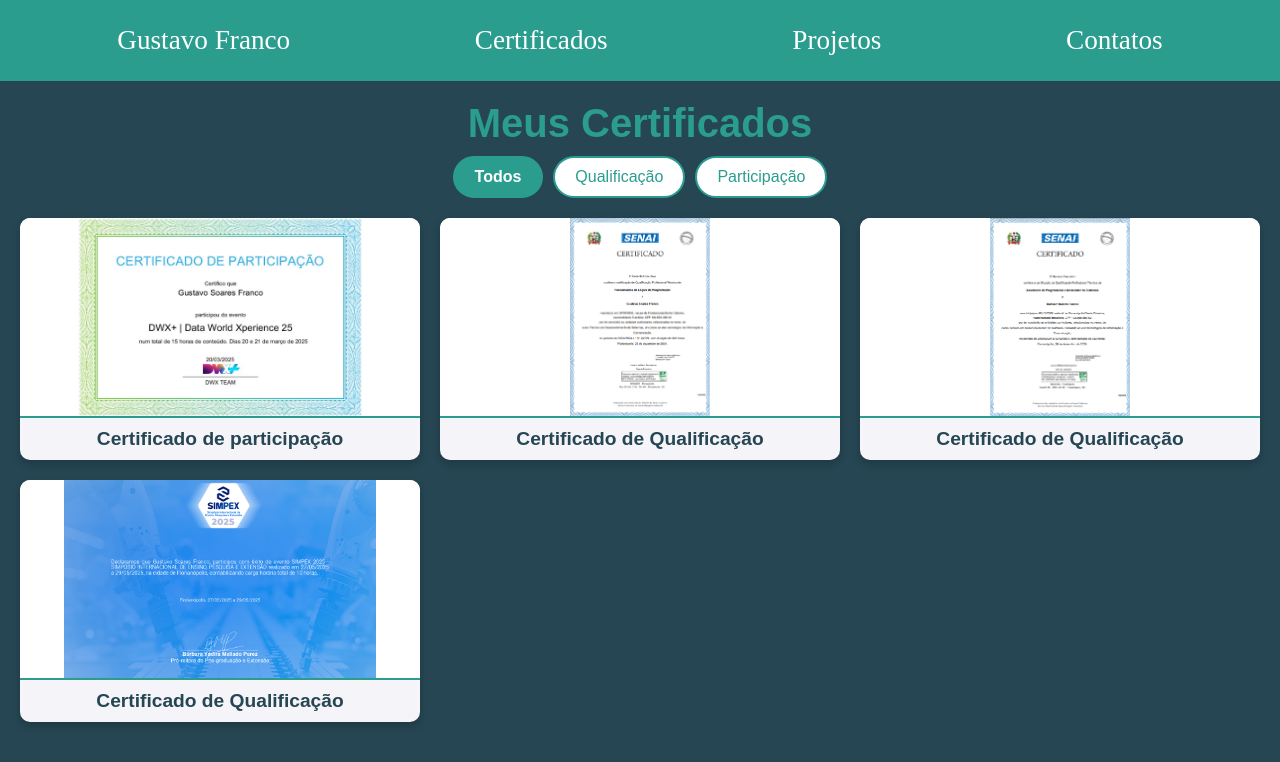
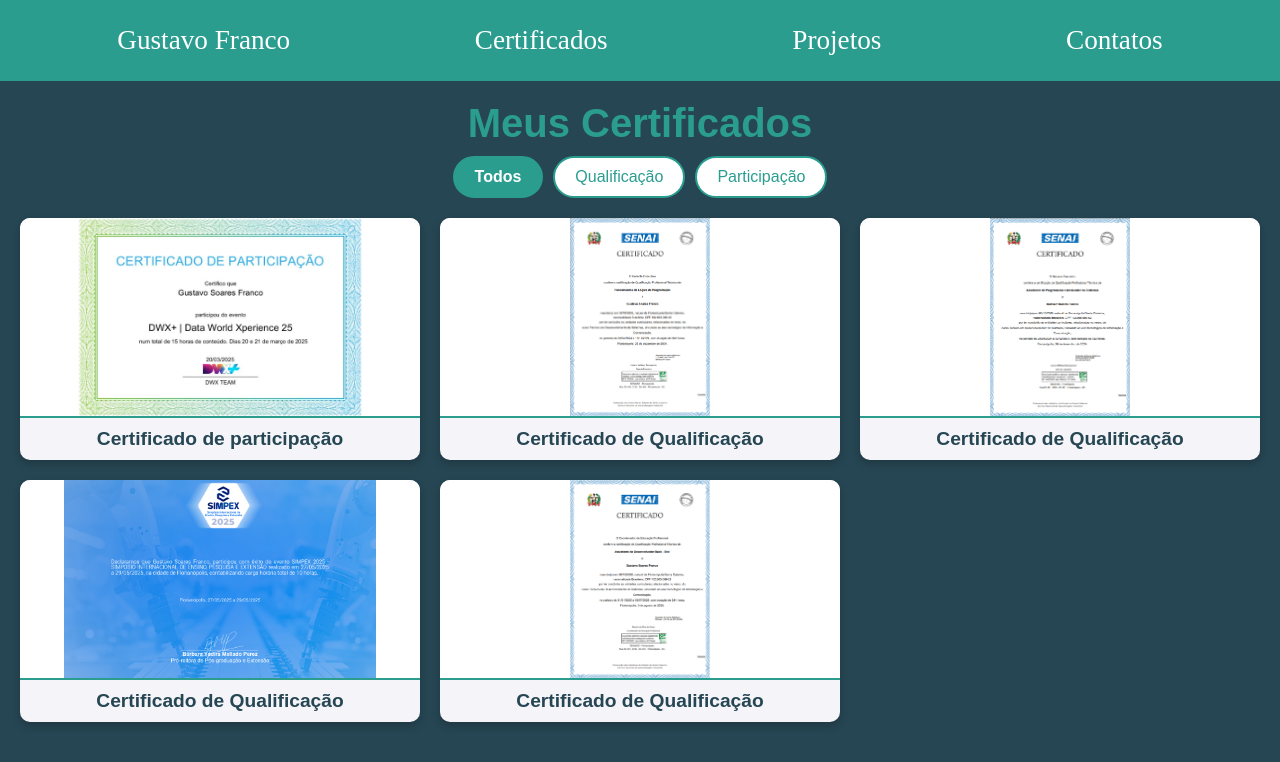
Before and after one commit to Gucrima/Portf-lioGustavo, a React (Vite) app in the folder PortifolioGustavo/: page /Certificados in a window 1280 px wide. Shown: the top 762 px of the page. Built offline with nearby package versions, Linux system fonts and the light colour scheme.

Commit message:
update port

```diff
--- a/PortifolioGustavo/src/pages/Certificados.jsx
+++ b/PortifolioGustavo/src/pages/Certificados.jsx
@@ -33,6 +33,13 @@ function Certificados() {
       title: 'Certificado de Qualificação',
       description: 'Certificado de participação da SIMPEX 25',
       type: 'Participação',
+    },
+    {
+      id: 5,
+      image: './Images/certificado5.png',
+      title: 'Certificado de Qualificação',
+      description: 'Certificado de assistente de programador Back End',
+      type: 'Qualificação',
     },
   ];
 
--- a/PortifolioGustavo/src/pages/SobreMim.jsx
+++ b/PortifolioGustavo/src/pages/SobreMim.jsx
@@ -5,7 +5,8 @@ function SobreMim() {
   const [currentIndex, setCurrentIndex] = useState(0);
 
   const photos = [
-    './Images/foto3.png', // Substitua pelos caminhos das suas fotos
+    './Images/foto-perfil-2.jpg',
+    './Images/foto3.png',
     './Images/foto2.png',
     './Images/foto1.png',
     './Images/foto-4.jpg',
@@ -55,7 +56,7 @@ function SobreMim() {
           </p>
           <p>Tenho conhecimentos nas seguintes tecnologias e ferramentas:</p>
           <ul>
-            <li><strong>Linguagens e frameworks:</strong> JavaScript, HTML, CSS, React.js, C#.NET</li>
+            <li><strong>Linguagens e frameworks:</strong> JavaScript, HTML, CSS, React </li>
             <li><strong>Banco de dados:</strong> PostgreSQL</li>
             <li><strong>Metodologias e organização:</strong> Scrum, Trello</li>
           </ul>
@@ -66,7 +67,7 @@ function SobreMim() {
             Atualmente, busco oportunidades para aplicar meus conhecimentos, aprender com profissionais experientes e colaborar em projetos desafiadores e inovadores. Sou uma pessoa <strong>comprometida</strong>, <strong>curiosa</strong>, de aprendizado rápido e sempre pronta para novos desafios.
           </p>
           <p>
-            Estou aberto a <strong>vagas de estágio</strong>, posições <strong>júnior</strong> e conexões com pessoas da área.
+            Estou aberto a <strong>vagas de estágio</strong>, e conexões com pessoas da área.
           </p>
         </div>
       </div>
```
Also changed, not shown: PortifolioGustavo/public/Images/certificado5.png (added), 1 other file (tests, documents, lock files or other folders).
